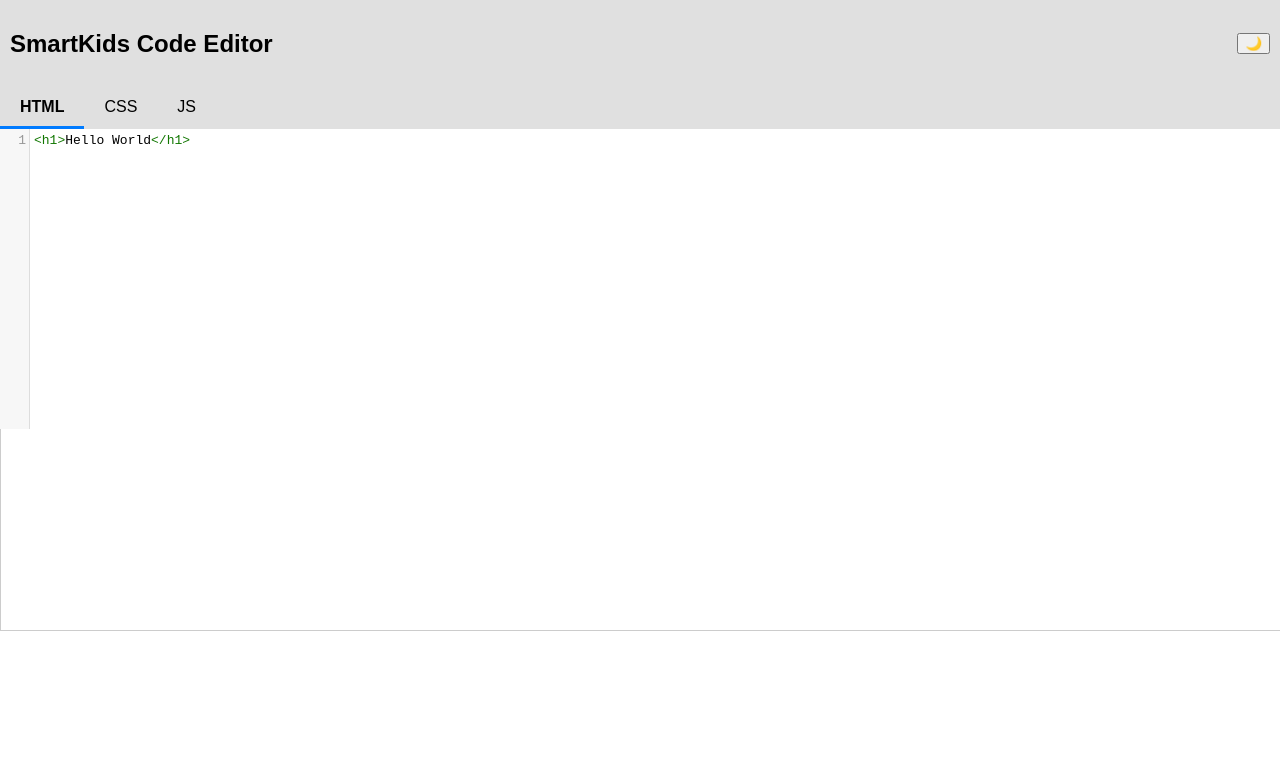
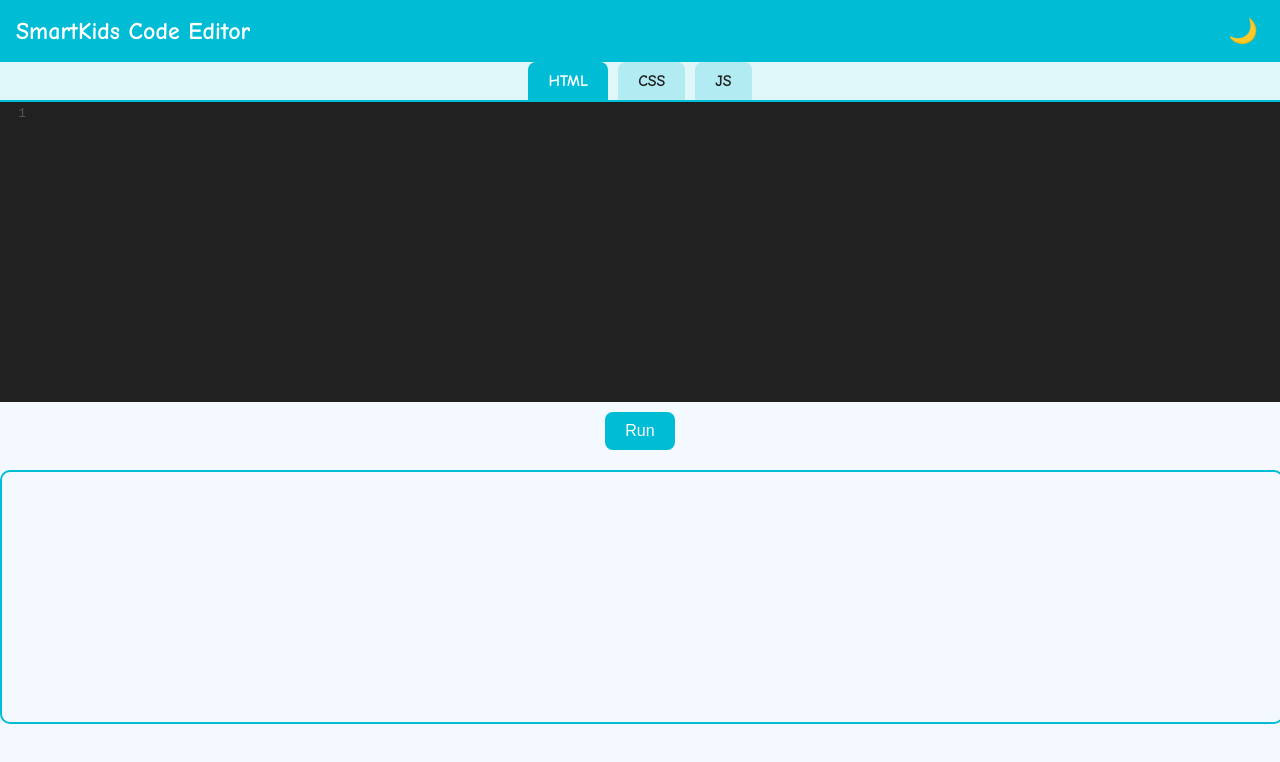
Before and after one commit to slide-t/code-Editor, a plain HTML site: page index.html in a window 1280 px wide. Drawn offline with nearby package versions, Linux system fonts and the light colour scheme.

Commit message:
Update index.html

```diff
--- a/index.html
+++ b/index.html
@@ -1,3 +1,233 @@
+<!DOCTYPE html>
+<html lang="en">
+<head>
+  <meta charset="UTF-8" />
+  <meta name="viewport" content="width=device-width, initial-scale=1.0"/>
+  <title>SmartKids Code Editor</title>
+
+  <!-- CodeMirror -->
+  <link rel="stylesheet" href="https://cdnjs.cloudflare.com/ajax/libs/codemirror/5.65.16/codemirror.min.css" />
+  <link rel="stylesheet" href="https://cdnjs.cloudflare.com/ajax/libs/codemirror/5.65.16/theme/material-darker.min.css" />
+  <style>
+    body {
+      margin: 0;
+      font-family: 'Comic Sans MS', cursive;
+      background: #f4f9ff;
+      color: #222;
+      transition: background 0.3s, color 0.3s;
+    }
+
+    body.dark {
+      background: #1e1e1e;
+      color: #eee;
+    }
+
+    .header {
+      display: flex;
+      justify-content: space-between;
+      align-items: center;
+      background: #00bcd4;
+      padding: 1rem;
+      color: white;
+    }
+
+    .header h1 {
+      font-size: 1.5rem;
+      margin: 0;
+    }
+
+    .header button {
+      font-size: 1.5rem;
+      background: transparent;
+      border: none;
+      color: white;
+      cursor: pointer;
+    }
+
+    .tabs {
+      display: flex;
+      justify-content: center;
+      background: #e0f7fa;
+      border-bottom: 2px solid #00bcd4;
+    }
+
+    .tab {
+      padding: 10px 20px;
+      cursor: pointer;
+      font-weight: bold;
+      border-radius: 8px 8px 0 0;
+      margin: 0 5px;
+      background: #b2ebf2;
+    }
+
+    .tab.active {
+      background: #00bcd4;
+      color: white;
+    }
+
+    #editors {
+      display: flex;
+      flex-direction: column;
+      height: 300px;
+    }
+
+    .editor {
+      display: none;
+      height: 100%;
+    }
+
+    .editor.active {
+      display: block;
+    }
+
+    #output {
+      height: 250px;
+      border: 2px solid #00bcd4;
+      width: 100%;
+      margin-top: 10px;
+      border-radius: 10px;
+    }
+
+    .run-btn {
+      display: block;
+      margin: 10px auto;
+      padding: 10px 20px;
+      background: #00bcd4;
+      color: white;
+      border: none;
+      border-radius: 8px;
+      font-size: 16px;
+      cursor: pointer;
+    }
+
+    body.dark .tabs {
+      background: #2e2e2e;
+    }
+
+    body.dark .tab {
+      background: #444;
+      color: #ccc;
+    }
+
+    body.dark .tab.active {
+      background: #00bcd4;
+      color: white;
+    }
+
+    body.dark .run-btn {
+      background: #0097a7;
+    }
+
+    body.dark #output {
+      border-color: #0097a7;
+    }
+  </style>
+</head>
+<body>
+  <div class="header">
+    <h1>SmartKids Code Editor</h1>
+    <button id="themeToggle">🌙</button>
+  </div>
+
+  <div class="tabs">
+    <div class="tab active" data-tab="htmlEditor">HTML</div>
+    <div class="tab" data-tab="cssEditor">CSS</div>
+    <div class="tab" data-tab="jsEditor">JS</div>
+  </div>
+
+  <div id="editors">
+    <div class="editor active"><textarea id="htmlEditor"></textarea></div>
+    <div class="editor"><textarea id="cssEditor"></textarea></div>
+    <div class="editor"><textarea id="jsEditor"></textarea></div>
+  </div>
+
+  <button class="run-btn" onclick="runCode()">Run</button>
+  <iframe id="output"></iframe>
+
+  <!-- Scripts -->
+  <script src="https://cdnjs.cloudflare.com/ajax/libs/codemirror/5.65.16/codemirror.min.js"></script>
+  <script src="https://cdnjs.cloudflare.com/ajax/libs/codemirror/5.65.16/mode/htmlmixed/htmlmixed.min.js"></script>
+  <script src="https://cdnjs.cloudflare.com/ajax/libs/codemirror/5.65.16/mode/css/css.min.js"></script>
+  <script src="https://cdnjs.cloudflare.com/ajax/libs/codemirror/5.65.16/mode/javascript/javascript.min.js"></script>
+
+  <script>
+    const editors = {
+      html: CodeMirror.fromTextArea(document.getElementById("htmlEditor"), {
+        mode: "htmlmixed",
+        theme: "material-darker",
+        lineNumbers: true,
+        autoCloseTags: true,
+      }),
+      css: CodeMirror.fromTextArea(document.getElementById("cssEditor"), {
+        mode: "css",
+        theme: "material-darker",
+        lineNumbers: true,
+        autoCloseBrackets: true,
+      }),
+      js: CodeMirror.fromTextArea(document.getElementById("jsEditor"), {
+        mode: "javascript",
+        theme: "material-darker",
+        lineNumbers: true,
+        autoCloseBrackets: true,
+      })
+    };
+
+    // Theme toggle
+    const toggleThemeBtn = document.getElementById("themeToggle");
+    toggleThemeBtn.addEventListener("click", () => {
+      document.body.classList.toggle("dark");
+      toggleThemeBtn.textContent = document.body.classList.contains("dark") ? "☀️" : "🌙";
+    });
+
+    // Tabs
+    const tabs = document.querySelectorAll(".tab");
+    const editorDivs = document.querySelectorAll(".editor");
+
+    tabs.forEach((tab, index) => {
+      tab.addEventListener("click", () => {
+        tabs.forEach(t => t.classList.remove("active"));
+        editorDivs.forEach(e => e.classList.remove("active"));
+        tab.classList.add("active");
+        editorDivs[index].classList.add("active");
+        setTimeout(() => editors[Object.keys(editors)[index]].refresh(), 100);
+      });
+    });
+
+    // Auto save
+    Object.entries(editors).forEach(([key, editor]) => {
+      const saved = localStorage.getItem(key + "Code");
+      if (saved) editor.setValue(saved);
+      editor.on("change", () => {
+        localStorage.setItem(key + "Code", editor.getValue());
+        runCode();
+      });
+    });
+
+    // Run output
+    function runCode() {
+      const html = editors.html.getValue();
+      const css = `<style>${editors.css.getValue()}</style>`;
+      const js = `<script>${editors.js.getValue()}<\/script>`;
+      const output = document.getElementById("output");
+      output.srcdoc = html + css + js;
+    }
+
+    // Initial run
+    runCode();
+  </script>
+</body>
+</html>
+
+
+
+
+
+
+
+
+
+<!--
+
 <!DOCTYPE html><html lang="en">
 <head>
   <meta charset="UTF-8" />
```
